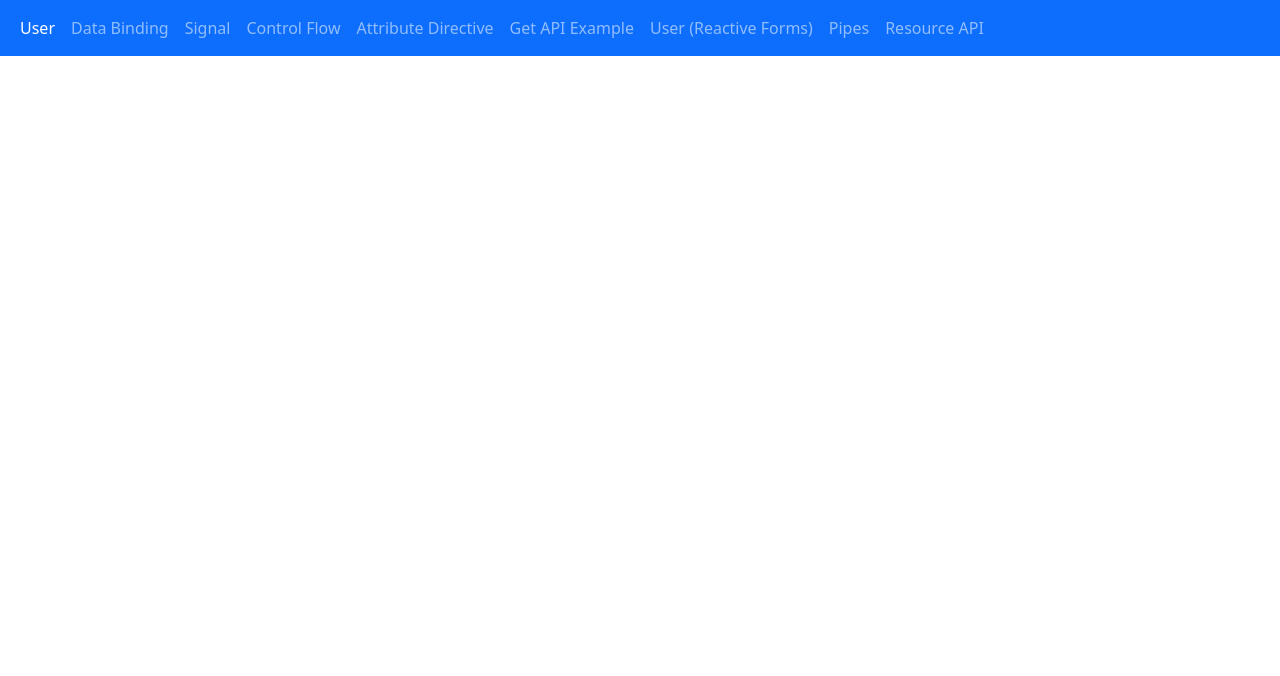
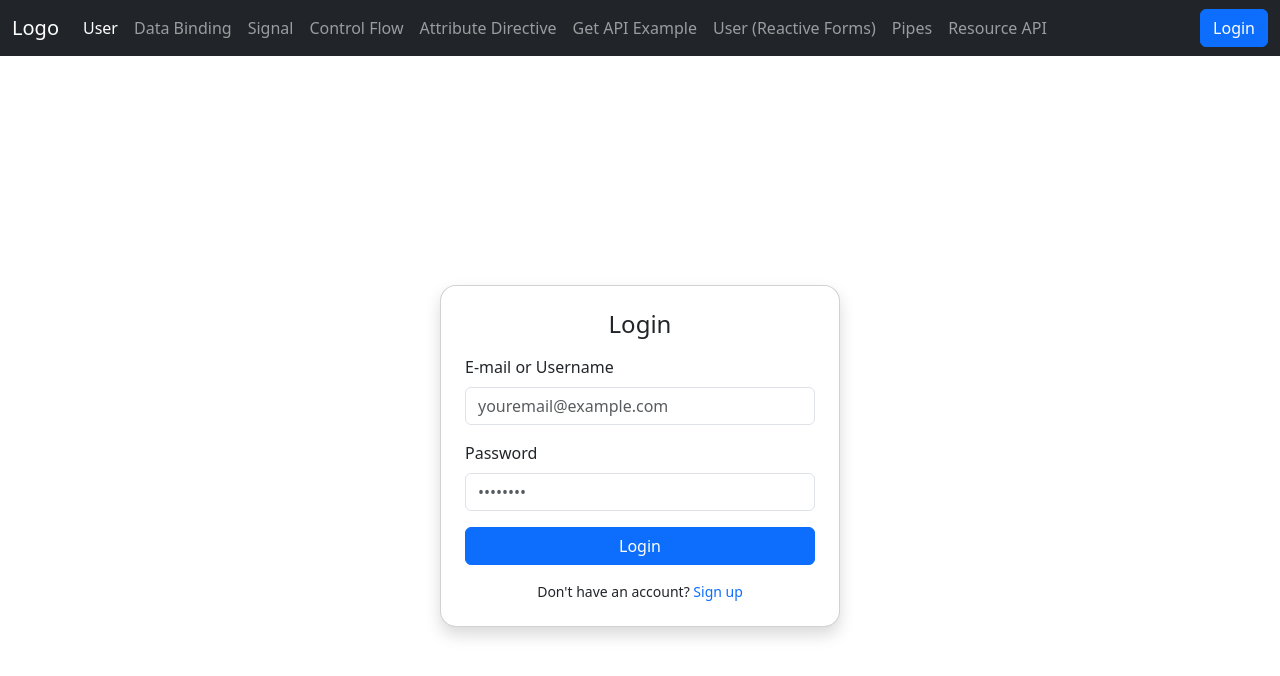
Before and after one commit to MateRamires/Angular_20_Tutorial, an Angular app: page /login in a window 1280 px wide. Before the commit this address led to /. Shown: the top 676 px of the page. Built offline with nearby package versions, Linux system fonts and the light colour scheme.

Commit message:
Created the login Page + stored logged user on local storage

```diff
--- a/src/app/app.html
+++ b/src/app/app.html
@@ -1,6 +1,11 @@
-<nav class="navbar navbar-expand-sm bg-primary navbar-dark">
+ <nav class="navbar navbar-expand-sm navbar-dark bg-dark">
   <div class="container-fluid">
-    <ul class="navbar-nav">
+    <a class="navbar-brand" href="javascript:void(0)">Logo</a>
+    <button class="navbar-toggler" type="button" data-bs-toggle="collapse" data-bs-target="#mynavbar">
+      <span class="navbar-toggler-icon"></span>
+    </button>
+    <div class="collapse navbar-collapse" id="mynavbar">
+      <ul class="navbar-nav me-auto">
         <li class="nav-item">
         <a class="nav-link active" routerLink="users">User</a>
         </li>
@@ -29,6 +34,16 @@
           <a class="nav-link" routerLink="resource-api">Resource API</a>
         </li>
       </ul>
+      <form class="d-flex">
+        @if (loggedUserName == "")
+        {
+          <button class="btn btn-primary" routerLink="login" type="button">Login</button>
+        } @else {
+          <button class="btn btn-warning" type="button">{{loggedUserName}}</button>
+          <button class="btn btn-primary" type="button">Logoff</button>
+        }
+      </form>
+    </div>
   </div>
 </nav>
 <router-outlet></router-outlet>
--- a/src/app/app.routes.ts
+++ b/src/app/app.routes.ts
@@ -8,6 +8,7 @@ import { GetApiExample } from './components/get-api-example/get-api-example';
 import { ReactiveUserForm } from './components/reactive-user-form/reactive-user-form';
 import { PipesExample } from './components/pipes-example/pipes-example';
 import { ResourceApi } from './components/resource-api/resource-api';
+import { Login } from './components/login/login';
 
 export const routes: Routes = [
     {
@@ -46,4 +47,8 @@ export const routes: Routes = [
         path: "resource-api",
         component: ResourceApi
     },
+    {
+        path: "login",
+        component: Login
+    },
 ];
--- a/src/app/app.ts
+++ b/src/app/app.ts
@@ -10,4 +10,13 @@ import { ControlFlow } from './components/control-flow/control-flow';
 })
 export class App {
   protected readonly title = signal('angular20Tutorial');
+  loggedUserName: string = "";
+
+  constructor() {
+    const loggedData = localStorage.getItem("Angular20User");
+
+    if(loggedData != null) {
+      this.loggedUserName = loggedData;
+    }
+  }
 }
--- /dev/null
+++ b/src/app/components/login/login.css
@@ -0,0 +1,21 @@
+
+body {
+      min-height: 100vh;
+      background: #0d6efd;
+      background: linear-gradient(135deg, #0d6efd 0%, #6610f2 100%);
+      display: flex;
+      align-items: center;
+      justify-content: center;
+      font-family: system-ui, -apple-system, BlinkMacSystemFont, "Segoe UI", sans-serif;
+    }
+
+.login-card {
+    width: 100%;
+    max-width: 400px;
+    border-radius: 1rem;
+    box-shadow: 0 10px 30px rgba(0, 0, 0, 0.15);
+}
+
+.login-title {
+    font-weight: 600;
+}
--- /dev/null
+++ b/src/app/components/login/login.html
@@ -0,0 +1,23 @@
+<div class="d-flex justify-content-center align-items-center min-vh-100">
+    <div class="card p-4 shadow" style="width: 100%; max-width: 400px; border-radius: 1rem;">
+        <h1 class="h4 text-center mb-3">Login</h1>
+
+        <form>
+            <div class="mb-3">
+                <label for="email" class="form-label">E-mail or Username</label>
+                <input id="email" [(ngModel)]="loginObj.username" name="username" type="email" class="form-control" placeholder="youremail@example.com" required />
+            </div>
+
+            <div class="mb-3">
+                <label for="password" class="form-label">Password</label>
+                <input id="password" type="password" [(ngModel)]="loginObj.password" name="password" class="form-control" placeholder="••••••••" required />
+            </div>
+            <button class="btn btn-primary w-100 mb-3" type="button" (click)="onLogin()">Login</button>
+
+            <p class="text-center small mb-0">
+                Don't have an account?
+                <a href="#" class="text-decoration-none">Sign up</a>
+            </p>
+        </form>
+    </div>
+</div>
--- /dev/null
+++ b/src/app/components/login/login.ts
@@ -0,0 +1,27 @@
+import { Component, inject } from '@angular/core';
+import { FormsModule } from '@angular/forms';
+import { Router } from '@angular/router';
+
+@Component({
+  selector: 'app-login',
+  imports: [FormsModule],
+  templateUrl: './login.html',
+  styleUrl: './login.css',
+})
+export class Login {
+  loginObj: any = {
+    username: "",
+    password: ""
+  };
+
+  router = inject(Router);
+
+  onLogin() {
+    if(this.loginObj.username == "user" && this.loginObj.password == "123") {
+      this.router.navigateByUrl("/users");
+      localStorage.setItem("Angular20User", "User");
+    } else {
+      alert("Wrong Credentials!");
+    }
+  }
+}
```
Also changed, not shown: 1 other file (tests, documents, lock files or other folders). Lines whose indentation alone changed are shown as unchanged.
